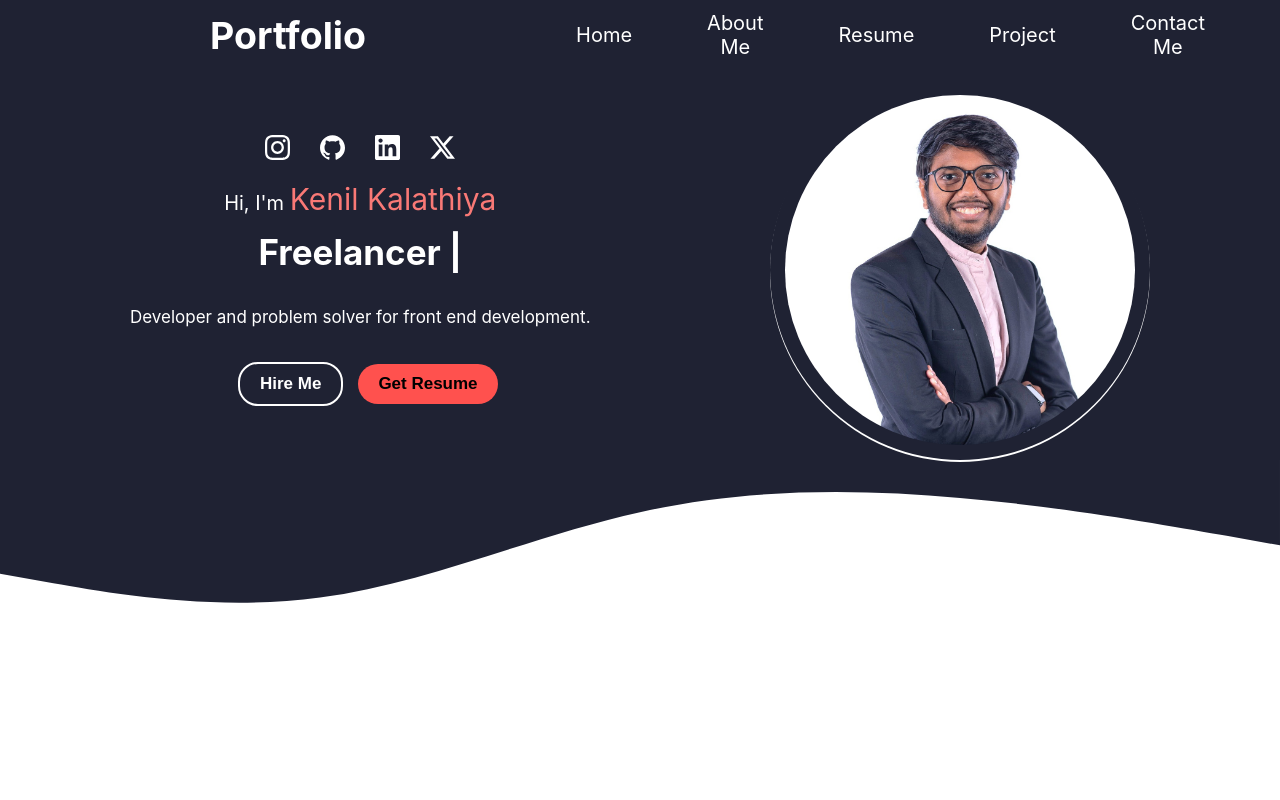
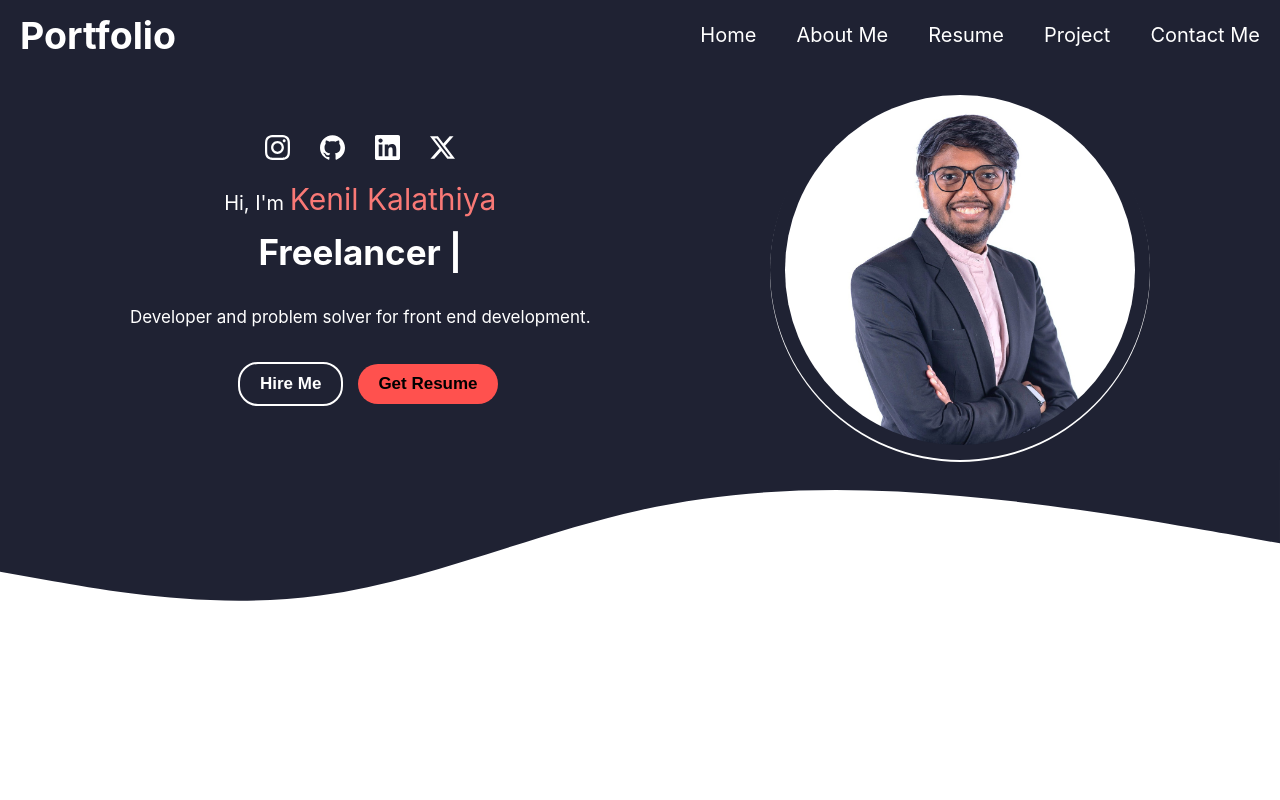
Before and after one commit to kenilkalathiya/kenilkalathiya.github.io, a React (Create React App) app: page / in a window 1280 px wide. Shown: the top 800 px of the page. Built offline with nearby package versions, Linux system fonts and the light colour scheme.

Commit message:
Responsive navbar

```diff
--- a/src/Portfolio/Home/Home.jsx
+++ b/src/Portfolio/Home/Home.jsx
@@ -64,7 +64,7 @@ export default function Home() {
                 </div>
 
             </div>
-            <svg xmlns="http://www.w3.org/2000/svg" viewBox="0 0 1440 320"><path fill="#1f2233"
+            <svg className="svg-img" xmlns="http://www.w3.org/2000/svg" viewBox="0 0 1440 320"><path fill="#1f2233"
             fill-opacity="1" d="M0,128L60,138.7C120,149,240,171,360,154.7C480,139,600,85,720,58.7C840
             ,32,960,32,1080,42.7C1200,53,1320,75,1380,85.3L1440,96L1440,0L1380,0C1320,0,1200,0,1080,
             0C960,0,840,0,720,0C600,0,480,0,360,0C240,0,120,0,60,0L0,0Z"></path></svg>
--- a/src/Portfolio/Home/home.css
+++ b/src/Portfolio/Home/home.css
@@ -126,6 +126,10 @@
     transition: 1s ease-out;
 }
 
+.svg-img{
+    margin-top: -2px;
+}
+
 /* Heading of all section */
 
 .title-main{
--- a/src/Portfolio/Navbar/Navbar.css
+++ b/src/Portfolio/Navbar/Navbar.css
@@ -1,4 +1,4 @@
-*{
+/* *{
     margin: 0;
     padding: 0;
     --orange-color:rgb(255, 81, 78);
@@ -45,4 +45,99 @@
 .navigation li{
     margin-right: 75px;
 
+} */
+
+.navbar {
+  display: flex;
+  background-color: var(--grey-color);
+  color: white;
+  width: 100%;
+  height: 70px;
+  position: fixed;
+  z-index: 10;
+  align-items: center;
+  justify-content: space-between;
+  padding: 0 20px;
 }
+
+.portfolio {
+  font-size: 25px;
+}
+
+/* Desktop navigation */
+.navigation {
+  display: flex;
+  align-items: center;
+  list-style: none;
+  font-size: 20px;
+}
+
+.navigation a {
+  text-decoration: none;
+  color: white;
+}
+
+.navigation li {
+  margin-right: 40px;
+}
+
+/* Hamburger menu styles */
+.hamburger {
+  display: none;
+  flex-direction: column;
+  justify-content: space-between;
+  width: 30px;
+  height: 21px;
+  margin: 0 40px;
+  cursor: pointer;
+}
+
+.hamburger span {
+  height: 5px;
+  width: 100%;
+  background: white;
+  border-radius: 2px;
+  transition: all 0.3s ease;
+}
+
+/* Hamburger animation */
+.hamburger.open span:nth-child(1) {
+  transform: rotate(45deg) translate(5px, 6px);
+}
+
+.hamburger.open span:nth-child(2) {
+  opacity: 0;
+}
+
+.hamburger.open span:nth-child(3) {
+  transform: rotate(-45deg) translate(6px, -6px);
+}
+
+/* Responsive dropdown menu */
+@media screen and (max-width: 768px) {
+  /* Hide desktop nav */
+  .navigation {
+    display: none;
+  }
+
+  /* Show nav when active */
+  .links.active .navigation {
+    display: flex;
+    flex-direction: column;
+    background-color: var(--darkgrey-color);
+    position: absolute;
+    top: 70px;
+    left: 0;
+    width: 100%;
+    /* padding: 20px; */
+  }
+
+  .navigation li {
+    margin: 15px 0;
+  }
+
+  /* Show hamburger on mobile */
+  .hamburger {
+    display: flex;
+  }
+}
--- a/src/Portfolio/Navbar/Navbar.jsx
+++ b/src/Portfolio/Navbar/Navbar.jsx
@@ -1,23 +1,73 @@
-import React from "react";
+// import React from "react";
+// import "./Navbar.css";
+
+// export default function Navbar() {
+//   return (
+//     <>
+//       <div className="navbar">
+//         <div className="portfolio">
+//           <h2>Portfolio</h2>
+//         </div>
+//         <div className="links">
+//           <ul className="navigation">
+//             <a href="#"><li>Home</li></a>
+//             <a href="#about-me"><li>About Me</li></a>
+//             <a href="#resume"><li>Resume</li></a>
+//             <a href="#"><li>Project</li></a>
+//             <a href="#"><li>Contact Me</li></a>
+//           </ul>
+//         </div>
+//       </div>
+//     </>
+//   );
+// }
+
+import React, { useState } from "react";
 import "./Navbar.css";
 
 export default function Navbar() {
+  const [isOpen, setIsOpen] = useState(false);
+
+  const handleLinkClick = () => {
+    setIsOpen(false); // Close menu when link is clicked
+  };
+
   return (
-    <>
     <div className="navbar">
       <div className="portfolio">
         <h2>Portfolio</h2>
       </div>
-        <div className="links">
+
+      {/* Navigation links (desktop + mobile sliding menu) */}
+      <div className={`links ${isOpen ? "active" : ""}`}>
         <ul className="navigation">
-            <a href="#"><li>Home</li></a>
-            <a href="#about-me"><li>About Me</li></a>
-            <a href="#resume"><li>Resume</li></a>
-            <a href="#"><li>Project</li></a>
-            <a href="#"><li>Contact Me</li></a>
+          <a href="#home" onClick={handleLinkClick}>
+            <li>Home</li>
+          </a>
+          <a href="#about-me" onClick={handleLinkClick}>
+            <li>About Me</li>
+          </a>
+          <a href="#resume" onClick={handleLinkClick}>
+            <li>Resume</li>
+          </a>
+          <a href="#project" onClick={handleLinkClick}>
+            <li>Project</li>
+          </a>
+          <a href="#contact" onClick={handleLinkClick}>
+            <li>Contact Me</li>
+          </a>
         </ul>
       </div>
+
+      {/* Hamburger icon (always on far right) */}
+      <div
+        className={`hamburger ${isOpen ? "open" : ""}`}
+        onClick={() => setIsOpen(!isOpen)}
+      >
+        <span></span>
+        <span></span>
+        <span></span>
       </div>
-    </>
+    </div>
   );
 }
```
Lines whose indentation alone changed are shown as unchanged.
